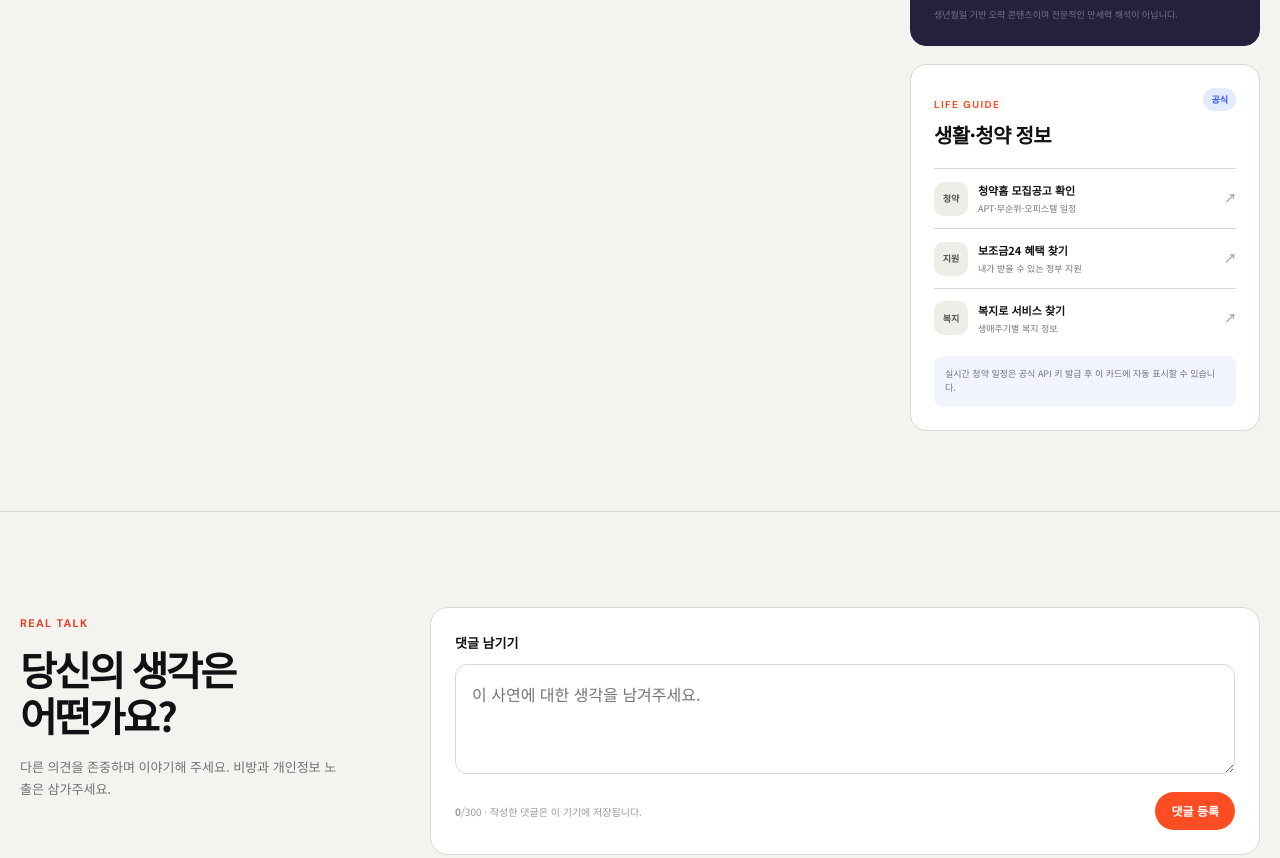
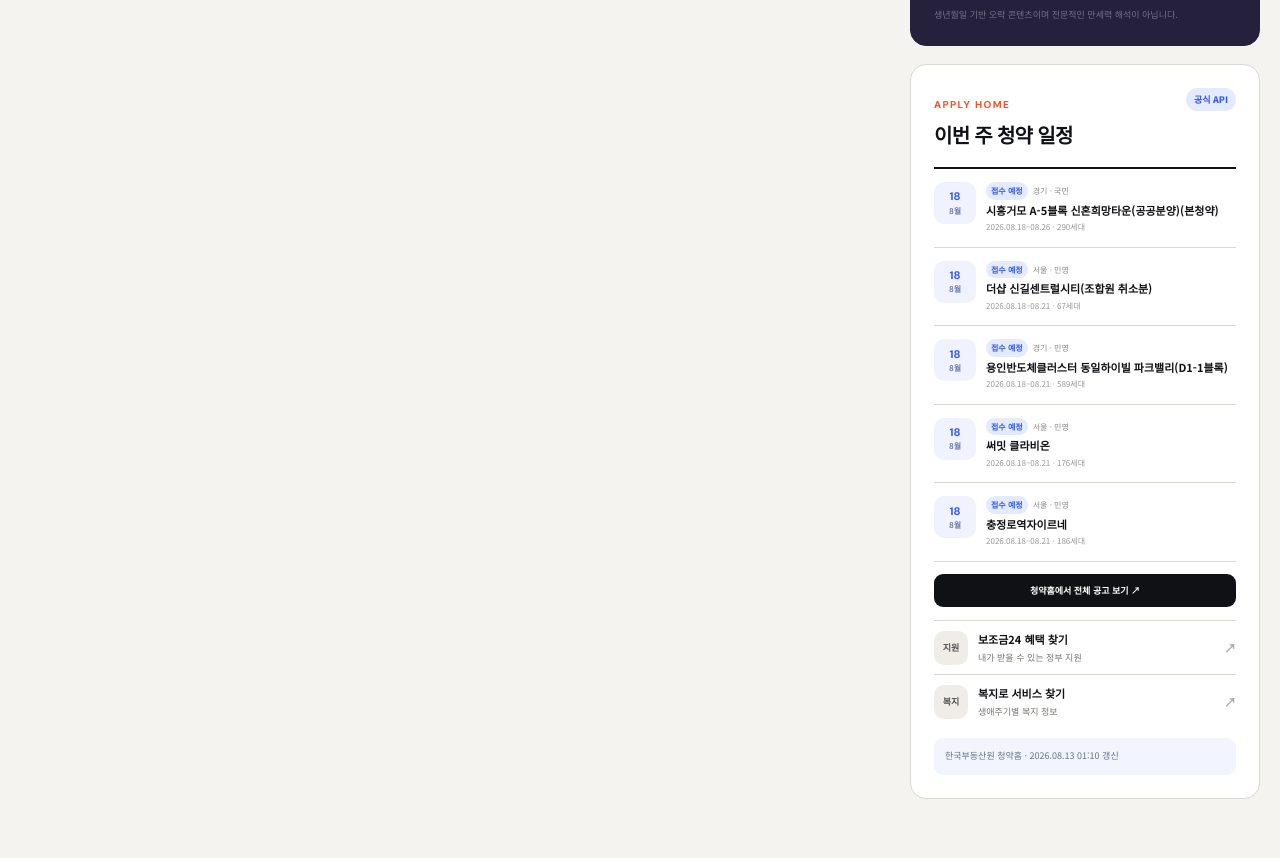
Before and after one commit to evolvekorea/nowfeed, a plain HTML site: page index.html in a window 1280 px wide. Shown: the part 1761-2619 px from the top of the page. Drawn offline with Linux system fonts and the light colour scheme; no server answers.

Commit message:
Connect official housing subscription data

```diff
--- /dev/null
+++ b/data/housing.json
@@ -0,0 +1,110 @@
+{
+  "updatedAt": "2026-08-12T16:10:18.377Z",
+  "displayTime": "2026.08.13 01:10",
+  "items": [
+    {
+      "id": "2026820006-2026820006",
+      "name": "시흥거모 A-5블록 신혼희망타운(공공분양)(본청약)",
+      "region": "경기",
+      "type": "국민",
+      "address": "경기도 시흥시 거모동, 군자동 일원 시흥거모 공공주택지구 내 A-5블록",
+      "households": 290,
+      "publishedDate": "2026-08-07",
+      "startDate": "2026-08-18",
+      "endDate": "2026-08-26",
+      "status": "접수 예정",
+      "url": "https://www.applyhome.co.kr/ai/aia/selectAPTLttotPblancDetail.do?houseManageNo=2026820006&pblancNo=2026820006"
+    },
+    {
+      "id": "2026000374-2026000374",
+      "name": "더샵 신길센트럴시티(조합원 취소분)",
+      "region": "서울",
+      "type": "민영",
+      "address": "서울특별시 영등포구 신길동 413-8번지 일원",
+      "households": 67,
+      "publishedDate": "2026-08-07",
+      "startDate": "2026-08-18",
+      "endDate": "2026-08-21",
+      "status": "접수 예정",
+      "url": "https://www.applyhome.co.kr/ai/aia/selectAPTLttotPblancDetail.do?houseManageNo=2026000374&pblancNo=2026000374"
+    },
+    {
+      "id": "2026000371-2026000371",
+      "name": "용인반도체클러스터 동일하이빌 파크밸리(D1-1블록)",
+      "region": "경기",
+      "type": "민영",
+      "address": "경기도 용인시 처인구 원삼면 용인 반도체 클러스터 일반산업단지 D1-1BL",
+      "households": 589,
+      "publishedDate": "2026-08-07",
+      "startDate": "2026-08-18",
+      "endDate": "2026-08-21",
+      "status": "접수 예정",
+      "url": "https://www.applyhome.co.kr/ai/aia/selectAPTLttotPblancDetail.do?houseManageNo=2026000371&pblancNo=2026000371"
+    },
+    {
+      "id": "2026000364-2026000364",
+      "name": "써밋 클라비온",
+      "region": "서울",
+      "type": "민영",
+      "address": "서울특별시 영등포구 신길동 3590번지 일원",
+      "households": 176,
+      "publishedDate": "2026-08-07",
+      "startDate": "2026-08-18",
+      "endDate": "2026-08-21",
+      "status": "접수 예정",
+      "url": "https://www.applyhome.co.kr/ai/aia/selectAPTLttotPblancDetail.do?houseManageNo=2026000364&pblancNo=2026000364"
+    },
+    {
+      "id": "2026000358-2026000358",
+      "name": "충정로역자이르네",
+      "region": "서울",
+      "type": "민영",
+      "address": "서울특별시 중구 중림동 157-2번지 일원",
+      "households": 186,
+      "publishedDate": "2026-08-07",
+      "startDate": "2026-08-18",
+      "endDate": "2026-08-21",
+      "status": "접수 예정",
+      "url": "https://www.applyhome.co.kr/ai/aia/selectAPTLttotPblancDetail.do?houseManageNo=2026000358&pblancNo=2026000358"
+    },
+    {
+      "id": "2026000376-2026000376",
+      "name": "달서자이 제니크",
+      "region": "대구",
+      "type": "민영",
+      "address": "대구광역시 달서구 본리동 661-9번지 일원",
+      "households": 360,
+      "publishedDate": "2026-08-06",
+      "startDate": "2026-08-18",
+      "endDate": "2026-08-20",
+      "status": "접수 예정",
+      "url": "https://www.applyhome.co.kr/ai/aia/selectAPTLttotPblancDetail.do?houseManageNo=2026000376&pblancNo=2026000376"
+    },
+    {
+      "id": "2026000382-2026000382",
+      "name": "두산위브더제니스 부천",
+      "region": "경기",
+      "type": "민영",
+      "address": "경기도 부천시 소사구 소사본동 88-39번지 일대",
+      "households": 1158,
+      "publishedDate": "2026-08-12",
+      "startDate": "2026-08-19",
+      "endDate": "2026-08-21",
+      "status": "접수 예정",
+      "url": "https://www.applyhome.co.kr/ai/aia/selectAPTLttotPblancDetail.do?houseManageNo=2026000382&pblancNo=2026000382"
+    },
+    {
+      "id": "2026820008-2026820008",
+      "name": "성남복정2 A1블록 신혼희망타운(공공분양)(본청약)",
+      "region": "경기",
+      "type": "국민",
+      "address": "경기도 성남시 수정구 신흥동 81-8",
+      "households": 594,
+      "publishedDate": "2026-08-10",
+      "startDate": "2026-08-31",
+      "endDate": "2026-09-08",
+      "status": "접수 예정",
+      "url": "https://www.applyhome.co.kr/ai/aia/selectAPTLttotPblancDetail.do?houseManageNo=2026820008&pblancNo=2026820008"
+    }
+  ]
+}
--- a/index.html
+++ b/index.html
@@ -17,6 +17,7 @@
   <script defer src="js/app.js?v=20260813b"></script>
   <script defer src="js/weather.js?v=20260813b"></script>
   <script defer src="js/market.js?v=20260813b"></script>
+  <script defer src="js/housing.js?v=20260813c"></script>
   <script defer src="js/comments.js?v=20260813b"></script>
 </head>
 <body>
@@ -165,13 +166,14 @@
       </section>
 
       <section class="info-card life-card" id="life-info" aria-labelledby="life-title">
-        <div class="info-card-head"><div><span class="info-eyebrow">LIFE GUIDE</span><h2 id="life-title">생활·청약 정보</h2></div><span class="life-badge">공식</span></div>
-        <div class="life-links">
-          <a href="https://www.applyhome.co.kr/" target="_blank" rel="noopener noreferrer"><span>청약</span><div><strong>청약홈 모집공고 확인</strong><small>APT·무순위·오피스텔 일정</small></div><b>↗</b></a>
+        <div class="info-card-head"><div><span class="info-eyebrow">APPLY HOME</span><h2 id="life-title">이번 주 청약 일정</h2></div><span class="life-badge">공식 API</span></div>
+        <div class="housing-list" id="housing-list" aria-live="polite"><p>청약 일정을 불러오는 중입니다.</p></div>
+        <a class="housing-more" href="https://www.applyhome.co.kr/" target="_blank" rel="noopener noreferrer">청약홈에서 전체 공고 보기 ↗</a>
+        <div class="life-links support-links">
           <a href="https://www.gov.kr/portal/rcvfvrSvc/main/nonLogin" target="_blank" rel="noopener noreferrer"><span>지원</span><div><strong>보조금24 혜택 찾기</strong><small>내가 받을 수 있는 정부 지원</small></div><b>↗</b></a>
           <a href="https://www.bokjiro.go.kr/" target="_blank" rel="noopener noreferrer"><span>복지</span><div><strong>복지로 서비스 찾기</strong><small>생애주기별 복지 정보</small></div><b>↗</b></a>
         </div>
-        <p class="housing-note">실시간 청약 일정은 공식 API 키 발급 후 이 카드에 자동 표시할 수 있습니다.</p>
+        <p class="housing-note" id="housing-updated">한국부동산원 청약홈 공식 데이터</p>
       </section>
       </aside>
     </div>
--- /dev/null
+++ b/js/housing.js
@@ -0,0 +1,57 @@
+(() => {
+  const list = document.querySelector('#housing-list');
+  const updated = document.querySelector('#housing-updated');
+  if (!list || !updated) return;
+
+  const formatDate = (date) => {
+    const [, month, day] = date.split('-');
+    return { month: `${Number(month)}월`, day: Number(day) };
+  };
+
+  const renderItem = (item) => {
+    const link = document.createElement('a');
+    link.className = 'housing-item';
+    link.href = item.url;
+    link.target = '_blank';
+    link.rel = 'noopener noreferrer';
+
+    const date = formatDate(item.startDate);
+    const dateNode = document.createElement('span');
+    dateNode.className = 'housing-date';
+    dateNode.textContent = String(date.day);
+    const month = document.createElement('small');
+    month.textContent = date.month;
+    dateNode.append(month);
+
+    const copy = document.createElement('span');
+    copy.className = 'housing-copy';
+    const meta = document.createElement('span');
+    const status = document.createElement('b');
+    status.className = `housing-status ${item.status === '접수 예정' ? 'upcoming' : ''}`;
+    status.textContent = item.status;
+    meta.append(status, document.createTextNode(`${item.region} · ${item.type}`));
+    const title = document.createElement('strong');
+    title.textContent = item.name;
+    const detail = document.createElement('small');
+    detail.textContent = `${item.startDate.replaceAll('-', '.')}–${item.endDate.slice(5).replace('-', '.')} · ${Number(item.households || 0).toLocaleString('ko-KR')}세대`;
+    copy.append(meta, title, detail);
+    link.append(dateNode, copy);
+    return link;
+  };
+
+  const loadHousing = async () => {
+    try {
+      const response = await fetch(`data/housing.json?v=${Date.now()}`, { cache: 'no-store' });
+      if (!response.ok) throw new Error(`Housing request failed: ${response.status}`);
+      const data = await response.json();
+      list.replaceChildren(...data.items.slice(0, 5).map(renderItem));
+      if (!data.items.length) list.innerHTML = '<p>현재 접수 예정인 APT 공고가 없습니다.</p>';
+      updated.textContent = `한국부동산원 청약홈 · ${data.displayTime} 갱신`;
+    } catch {
+      list.innerHTML = '<p>청약 일정을 불러오지 못했습니다. 청약홈에서 확인해 주세요.</p>';
+      updated.textContent = '한국부동산원 청약홈 공식 데이터';
+    }
+  };
+
+  loadHousing();
+})();
```
Also changed, not shown: scripts/update-housing.mjs (added, +44 -0 lines), .github/workflows/update-housing.yml (added), css/portal.css.
